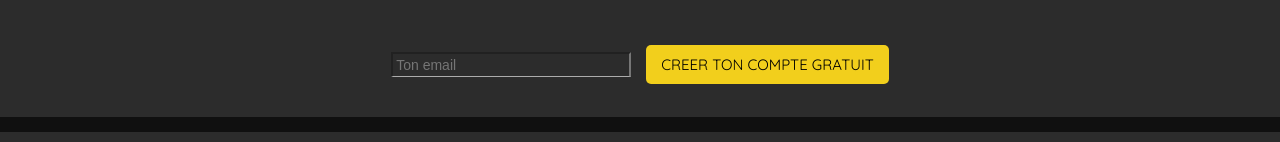
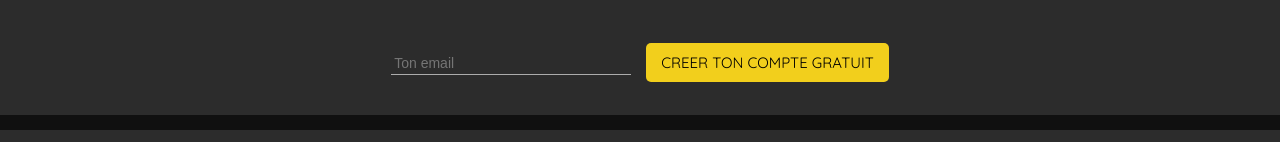
Before and after one commit to antonio-nirina/go-grd, a React (Create React App) app in the folder client/: page / in a window 1280 px wide. Shown: the part 3055-3197 px from the top of the page. Built offline with nearby package versions, Linux system fonts and the light colour scheme; the HTML template or start-up script is replaced by a standard one.

Commit message:
set border input

```diff
--- a/client/src/views/join/join.css
+++ b/client/src/views/join/join.css
@@ -18,11 +18,12 @@
 }
 .join input{
 	background: none;
-	border-bottom: 1px solid #acacac;
+	border-bottom: 1px solid #acacac !important;
 	width: 240px;
 	padding: 3px;
 	color: #ffffff;
 	font-size: 14px;
+	border: none;
 }
 .join a{
 	font-size: 15px;
```
